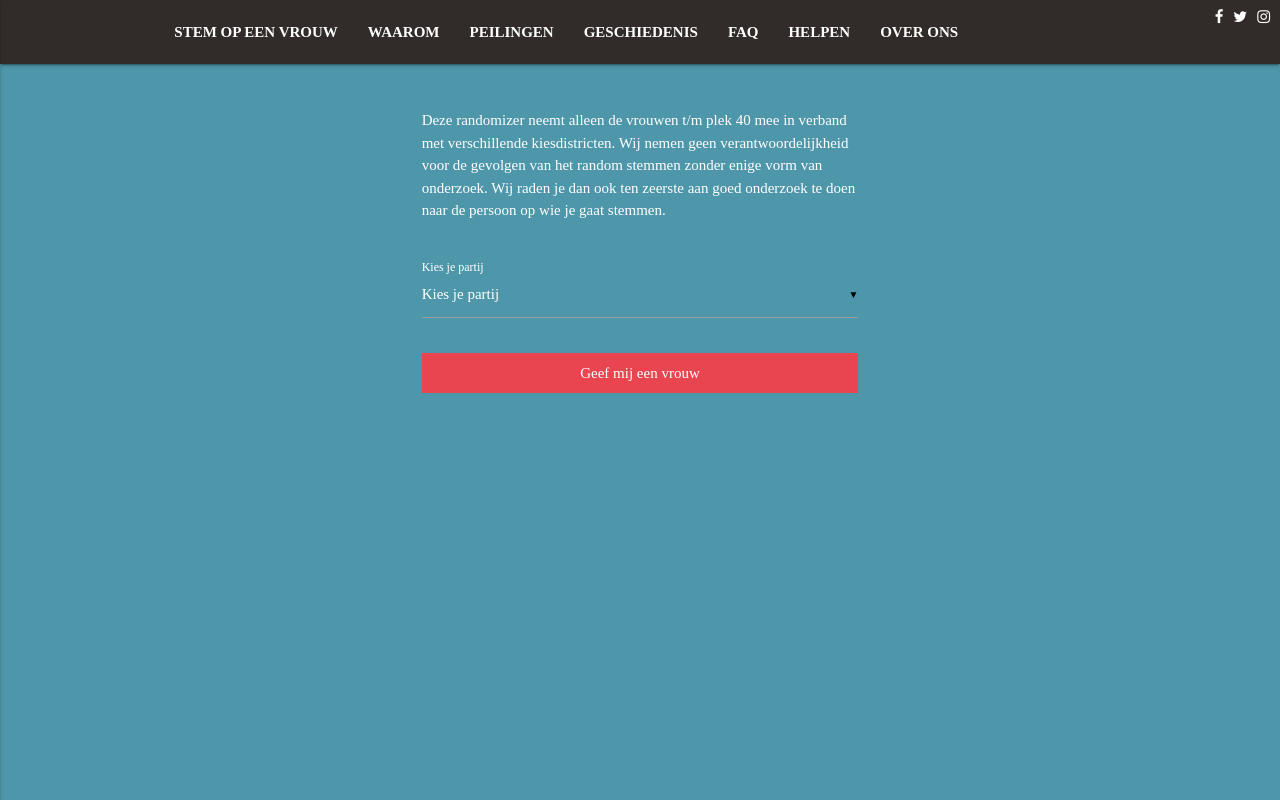
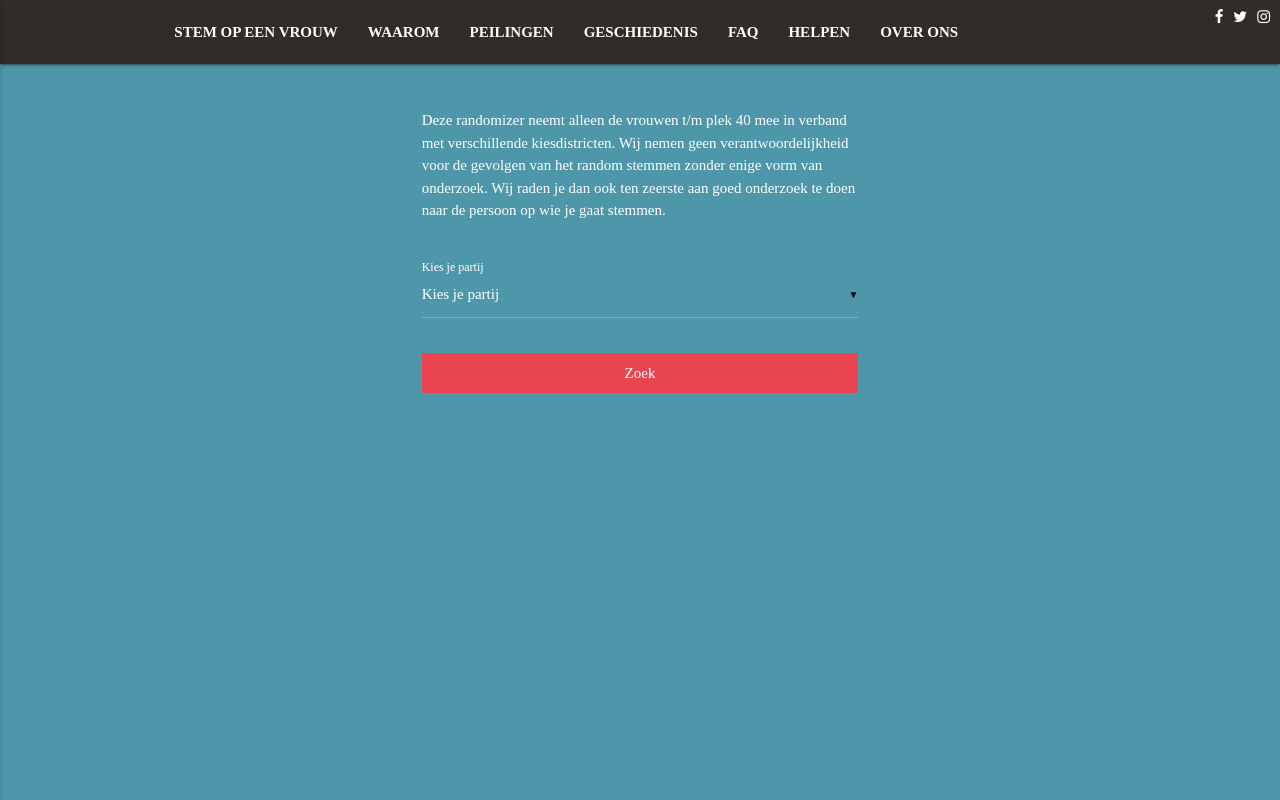
Before and after one commit to santivdt/verkiesbare-vrouwen, a website: page source/index.jade in a window 1280 px wide. Drawn offline with nearby package versions, Linux system fonts and the light colour scheme; files that its build step writes are made by us from their sources; no server answers.

Commit message:
more political correctness

```diff
--- a/source/index.jade
+++ b/source/index.jade
@@ -110,7 +110,7 @@ html
                                     option(value='LP') Libertarische Partij
                                     option(value='LidK') Lokaal in de Kamer
                                 label Kies je partij
-                                button.button(ng-click="generateRandomWoman(choosenParty)") Geef mij een vrouw
+                                button.button(ng-click="generateRandomWoman(choosenParty)") Zoek
                                 p(ng-if="randomWoman") Gefeliciteerd, jouw random vrouw is&nbsp;
                                         a.link(href="{{website}}", target="_blank") {{randomWoman}}!
                                 p(ng-if="randomWoman") Zij staat op plek {{plek}}. De {{choosenParty}} wordt gepeild op {{peiling}} zetels.&nbsp;
```
